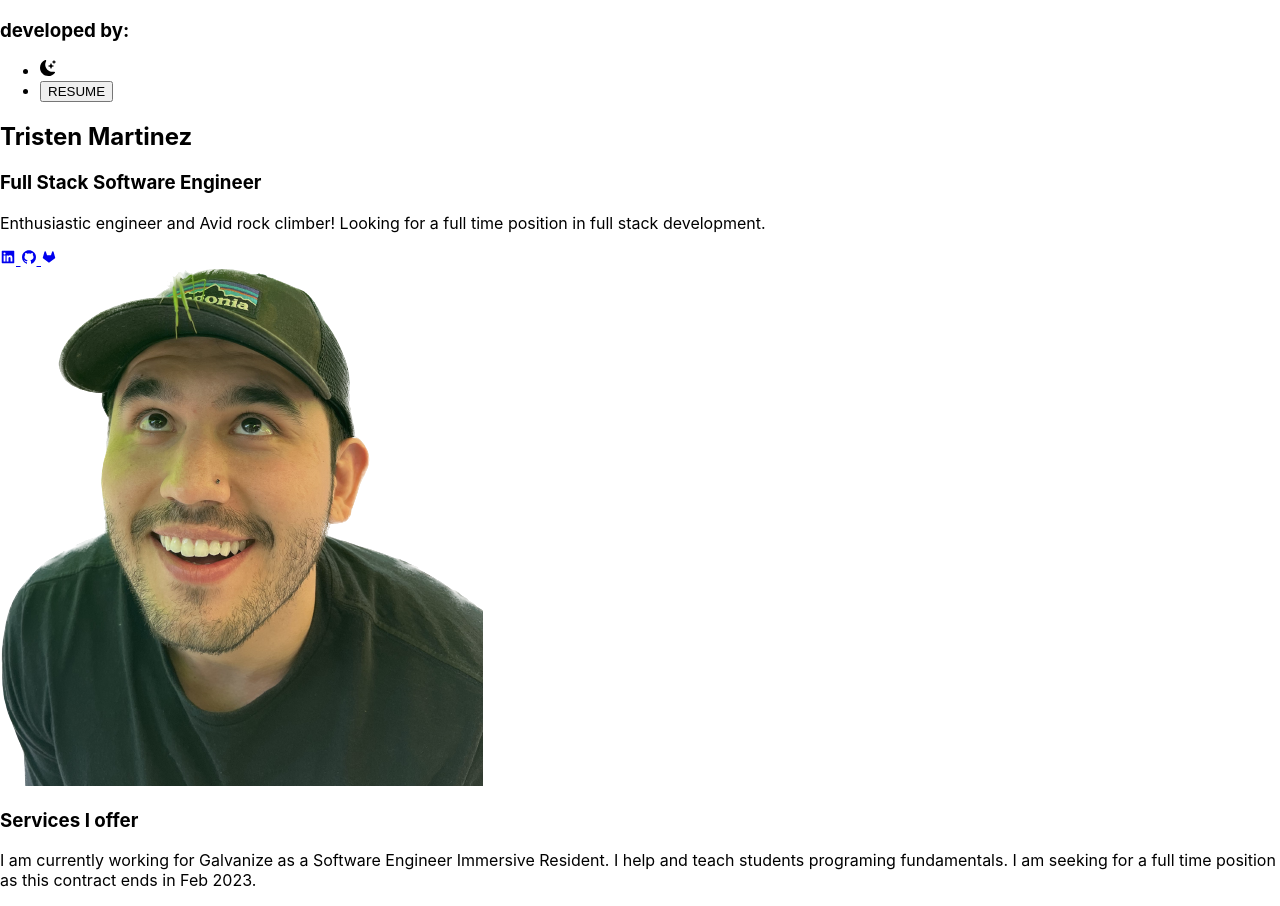
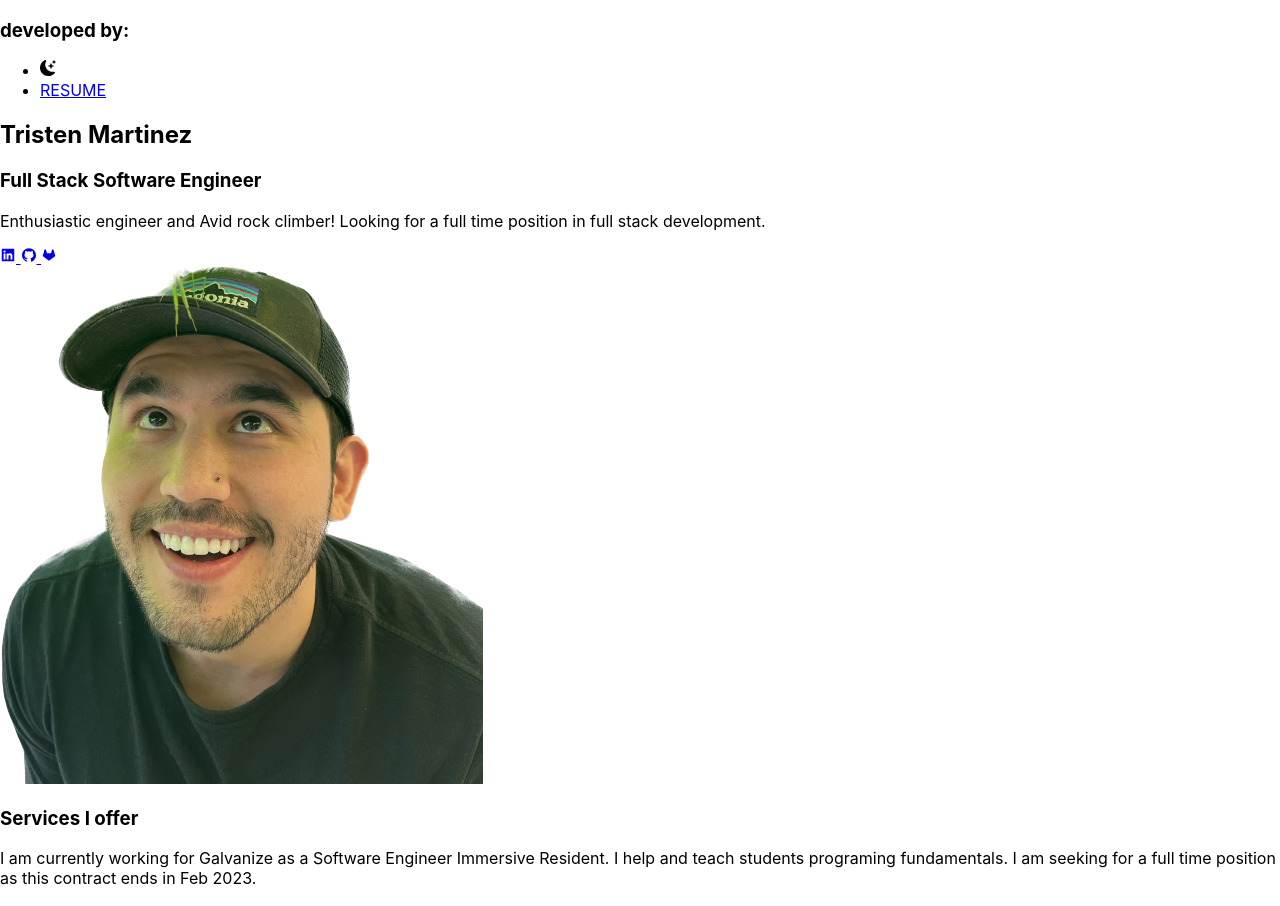
Before and after one commit to Tristen-io/portfolio, a React (Create React App) app: page / in a window 1280 px wide. Built offline with nearby package versions, Linux system fonts and the light colour scheme.

Commit message:
added resume pdf

```diff
--- a/src/App.js
+++ b/src/App.js
@@ -2,7 +2,7 @@ import { Link } from "react-router-dom";
 import './App.css';
 import { BsFillMoonStarsFill } from 'react-icons/bs'
 import { AiFillLinkedin, AiFillGithub, AiFillGitlab } from 'react-icons/ai'
-
+import Resume from './images/Resume.pdf'
 import TristenSelfie from './images/Selfie1.png'
 function App() {
   return (
@@ -14,7 +14,7 @@ function App() {
             <ul className="flex items-center">
               <li><BsFillMoonStarsFill className="text-2xl" /></li>
               <li className="cursor-pointer text-xl">
-                <button className=" bg-gradient-to-r from-cyan-500 to-teal-500 text-white px-4 py-2 rounded-md ml-8"> RESUME </button></li>
+                <a href={Resume} target="_blank" className=" bg-gradient-to-r from-cyan-500 to-teal-500 text-white px-4 py-2 rounded-md ml-8"> RESUME </a></li>
             </ul>
           </nav>
           <div className="text-center p-10">
```
Also changed, not shown: 1 other file (tests, documents, lock files or other folders).
